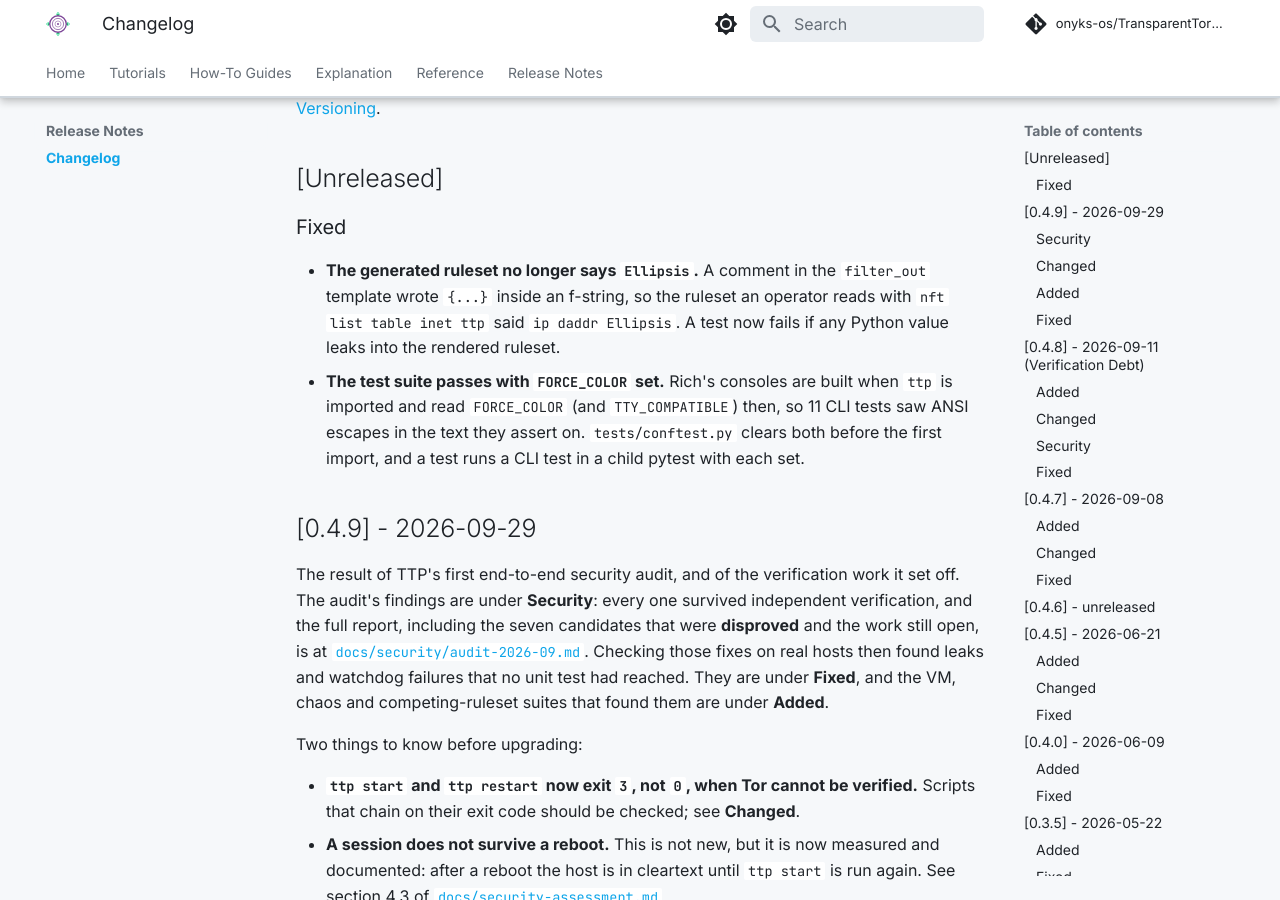
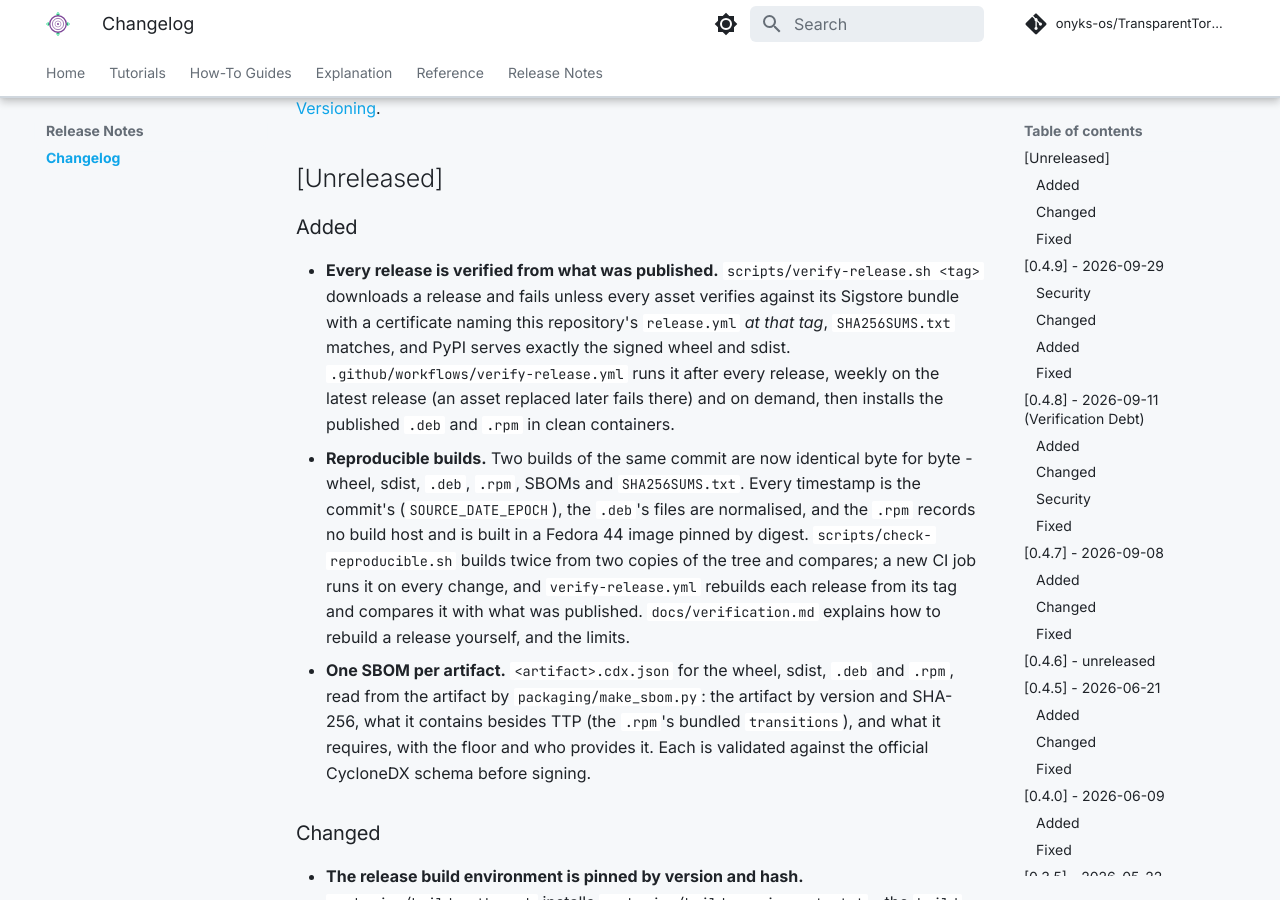
Before and after one commit to onyks-os/TransparentTorProxy, an MkDocs documentation site: the page built from docs/web/release-notes/changelog.md, in a window 1280 px wide and 900 px high, scrolled down 201 px. Built offline with MkDocs 1.6.1 and Material for MkDocs 9.7.7, drawn with Linux system fonts in a browser that asks for light colours; comment, search, counter and statistics services are not loaded; some of the changed text lies outside the part shown.

Commit message:
build: reproducible builds, checked on every change and after every release
Two builds of the same commit are now identical byte for byte: wheel,
sdist, .deb, .rpm, the SBOMs and SHA256SUMS.txt.

- Every timestamp is the commit's: SOURCE_DATE_EPOCH from `git log -1`,
  passed into the rpm container; the .deb's files are touched to it
  before dpkg-deb; rpmbuild clamps mtimes to it, uses it as build time,
  ignores the spec changelog, and records "reproducible" as build host.
- The .rpm is always built in a Fedora 44 image pinned by digest, also
  on a Fedora host, so the toolchain does not depend on the machine.
- The build environment moved from PIP_CONSTRAINT with hashes to
  packaging/build_python.sh: a throwaway venv installed from
  build-requirements.txt (now also pinning the `build` frontend) with
  --require-hashes, then `build --no-isolation`. pip before 26.2 turns a
  hashed constraints file into hash mode for the build requirements and
  rejects `hatchling>=1.27`; Fedora 44's pip is 26.0.1 and failed.

scripts/check-reproducible.sh builds twice from two copies of the tree
and compares. Its first run found a real defect: the sdist's include
patterns were unanchored, so "LICENSE" matched every LICENSE file in the
build venv under .build_tmp, and "README.md"/"assets" had shipped
docs/decisions/README.md and docs/web/assets/mark.svg in 0.4.9. Anchored.

CI runs the check on every change. verify-release.yml rebuilds each
release from its tag on a fresh runner and requires the published bytes,
from 0.4.10 (the first release built this way) and not on the weekly
run, since the packages inside the pinned image are the day's.
docs/verification.md explains how to rebuild a release, and the limits.

Verified locally: two builds identical (9 files), and the rebuilt .deb
and .rpm pass the install smoke test on Debian 13 and Fedora 44.

Co-Authored-By: Claude Opus 5.5 <noreply@anthropic.com>
Signed-off-by: onyks-os <129986281+onyks-os@users.noreply.github.com>

```diff
--- a/docs/web/release-notes/changelog.md
+++ b/docs/web/release-notes/changelog.md
@@ -7,7 +7,52 @@ and this project adheres to [Semantic Versioning](https://semver.org/spec/v2.0.0
 
 ## [Unreleased]
 
+### Added
+
+- **Every release is verified from what was published.**
+  `scripts/verify-release.sh <tag>` downloads a release and fails unless every
+  asset verifies against its Sigstore bundle with a certificate naming this
+  repository's `release.yml` *at that tag*, `SHA256SUMS.txt` matches, and PyPI
+  serves exactly the signed wheel and sdist. `.github/workflows/verify-release.yml`
+  runs it after every release, weekly on the latest release (an asset replaced
+  later fails there) and on demand, then installs the published `.deb` and `.rpm`
+  in clean containers.
+- **Reproducible builds.** Two builds of the same commit are now identical byte
+  for byte - wheel, sdist, `.deb`, `.rpm`, SBOMs and `SHA256SUMS.txt`. Every
+  timestamp is the commit's (`SOURCE_DATE_EPOCH`), the `.deb`'s files are
+  normalised, and the `.rpm` records no build host and is built in a Fedora 44
+  image pinned by digest. `scripts/check-reproducible.sh` builds twice from two
+  copies of the tree and compares; a new CI job runs it on every change, and
+  `verify-release.yml` rebuilds each release from its tag and compares it with
+  what was published. `docs/verification.md` explains how to rebuild a release
+  yourself, and the limits.
+- **One SBOM per artifact.** `<artifact>.cdx.json` for the wheel, sdist, `.deb` and
+  `.rpm`, read from the artifact by `packaging/make_sbom.py`: the artifact by
+  version and SHA-256, what it contains besides TTP (the `.rpm`'s bundled
+  `transitions`), and what it requires, with the floor and who provides it. Each
+  is validated against the official CycloneDX schema before signing.
+
+### Changed
+
+- **The release build environment is pinned by version and hash.**
+  `packaging/build_python.sh` installs `packaging/build-requirements.txt` - the
+  `build` frontend, `hatchling` and their dependencies, each at one version and
+  one SHA-256 - with `--require-hashes` into a throwaway venv and builds from it;
+  the wheel, the sdist and the wheels inside the `.deb` and `.rpm` all go through
+  it. `pyproject.toml` keeps its `hatchling>=1.27` floor for downstream packagers.
+  `packaging/pin_build_backend.py` regenerates the file.
+- **The single `sbom.json` is gone.** It was made by `cdxgen` from the checkout
+  and described the CI runner's Python environment (rich 15.0.0, typer 0.27.2),
+  not any artifact; `cdxgen` was also installed unpinned with `npm install -g` in
+  the job holding the signing token.
+
 ### Fixed
+
+- **The sdist contains only what it is meant to.** Its include patterns were
+  unanchored gitignore patterns, so `"README.md"` and `"assets"` also matched
+  `docs/decisions/README.md` and `docs/web/assets/mark.svg`, which 0.4.9's sdist
+  shipped, and `"LICENSE"` would match any `LICENSE` file under the build
+  directory. Found by the reproducibility check, whose two builds disagreed.
 
 - **The generated ruleset no longer says `Ellipsis`.** A comment in the
   `filter_out` template wrote `{...}` inside an f-string, so the ruleset an
```
Also changed, not shown: CHANGELOG.md (+45 -0 lines), ROADMAP.md (+1 -1 lines), docs/architecture.md (+3 -0 lines), docs/verification.md (+34 -1 lines), pyproject.toml (+11 -6 lines), 13 other files.
